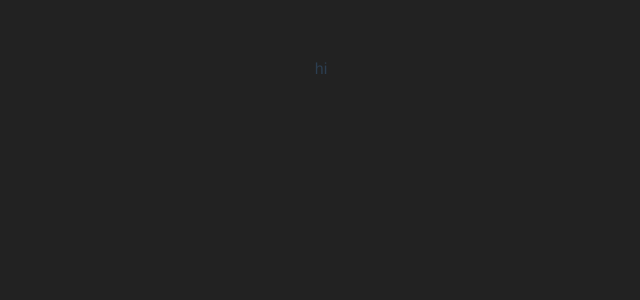
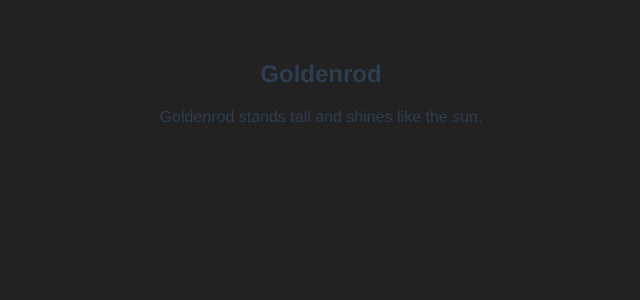
Before and after one commit to awrennuit/vue-fav-herbs, a Vue app: page /#/1 in a window 1280 px wide. Shown: the top 300 px of the page, without its empty margins (319-959 px from the left). Built offline with nearby package versions, Linux system fonts and the light colour scheme.

Commit message:
basic vuex store setup

```diff
--- a/src/components/SelectedHerb.vue
+++ b/src/components/SelectedHerb.vue
@@ -1,13 +1,20 @@
 <template>
-  <p>hi</p>
+  <div>
+    <h2>{{ herb.name }}</h2>
+    <p>
+      {{ herb.description }}
+    </p>
+  </div>
 </template>
 
 <script>
 export default {
-
-}
+  data() {
+    return {
+      herb: this.$store.state.selectedHerb,
+    };
+  },
+};
 </script>
 
-<style>
-
-</style>
+<style></style>
--- a/src/main.js
+++ b/src/main.js
@@ -1,4 +1,5 @@
 import Vue from "vue";
+import store from './store';
 import router from "./router";
 import App from "./App.vue";
 
@@ -6,5 +7,6 @@ Vue.config.productionTip = false;
 
 new Vue({
   router,
+  store,
   render: (h) => h(App),
 }).$mount("#app");
--- /dev/null
+++ b/src/store/index.js
@@ -0,0 +1,16 @@
+import Vue from "vue";
+import Vuex from "vuex";
+
+Vue.use(Vuex);
+
+export default new Vuex.Store({
+  state: {
+    selectedHerb: {
+      name: "Goldenrod",
+      description: "Goldenrod stands tall and shines like the sun.",
+    },
+  },
+  getters: {},
+  mutations: {},
+  actions: {},
+});
```
